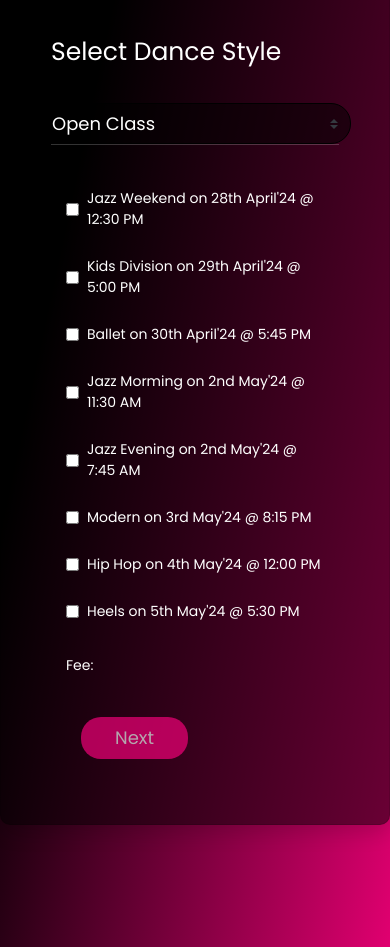
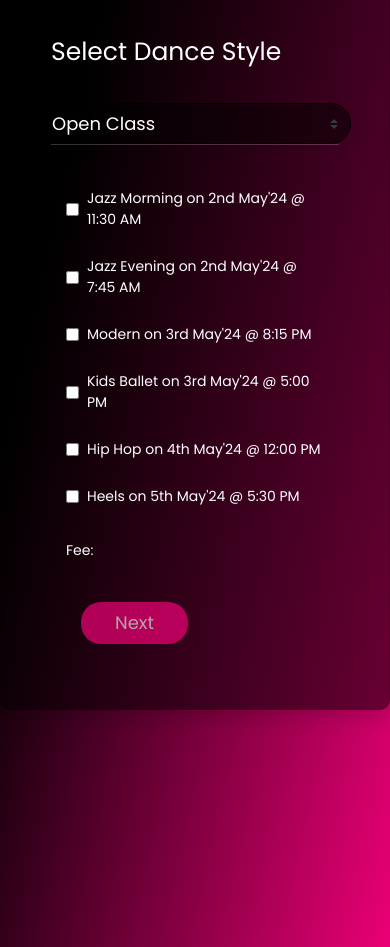
Before and after one commit to ShivekSinghal/hashtag-landing-page-main, a Flask app: template templates/selectbatchopenclass.html in a window 390 px wide. Shown: the part 571-1518 px from the top of the page. Run offline with Flask 2, Linux system fonts and the light colour scheme; the template is opened without the code that fills it, so the values that code supplies are empty.

Commit message:
Open Class Version4

```diff
--- a/templates/selectbatchopenclass.html
+++ b/templates/selectbatchopenclass.html
@@ -385,38 +385,12 @@
                         <div class="container">
                                 <div class="row" >
 <!--                                    <h4 style="color : #ffffff; padding : 0px 0px 20px 15px;">Batch :</h4>-->
-                                        <div class="col-md-12">
-                                            <div class="form-group d-flex align-items-center" >
-                                                <input class="custom-checkbox" type="checkbox" id="jazzcheckbox" name="batch[]" value="Jazz" aria-required="true"  onchange="updateFee()">
 
-                                                <label class="checkbox-inline" for="jazzcheckbox">
-                                                </label>
-                                                <span class="ml-2">Jazz Weekend on 28th April'24 @ 12:30 PM</span>
-                                            </div>
-                                        </div>
-                                        <div class="col-md-12">
-                                            <div class="form-group d-flex align-items-center">
-                                                <input class="custom-checkbox" type="checkbox" id="balletcheckbox" name="batch[]" value="Kids Division" onchange="updateFee()">
-
-                                                <label class="checkbox-inline" for="balletcheckbox">
-                                                </label>
-                                                <span class="ml-2">Kids Division on 29th April'24 @ 5:00 PM</span>
-                                            </div>
-                                        </div>
-                                        <div class="col-md-12">
-                                            <div class="form-group d-flex align-items-center">
-                                                <input class="custom-checkbox" type="checkbox" id="balletcheckbox2" name="batch[]" value="Ballet" onchange="updateFee()">
-
-                                                <label class="checkbox-inline" for="balletcheckbox">
-                                                </label>
-                                                <span class="ml-2">Ballet on 30th April'24 @ 5:45 PM</span>
-                                            </div>
-                                        </div>
                                         <div class="col-md-12">
                                             <div class="form-group d-flex align-items-center" >
                                                 <input class="custom-checkbox" type="checkbox" id="jazzcheckbox2" name="batch[]" value="Jazz1.2" aria-required="true"  onchange="updateFee()">
 
-                                                <label class="checkbox-inline" for="jazzcheckbox">
+                                                <label class="checkbox-inline" for="jazzcheckbox2">
                                                 </label>
                                                 <span class="ml-2">Jazz Morming on 2nd May'24 @ 11:30 AM</span>
                                             </div>
@@ -425,7 +399,7 @@
                                             <div class="form-group d-flex align-items-center" >
                                                 <input class="custom-checkbox" type="checkbox" id="jazzcheckbox3" name="batch[]" value="Jazz1.1" aria-required="true"  onchange="updateFee()">
 
-                                                <label class="checkbox-inline" for="jazzcheckbox">
+                                                <label class="checkbox-inline" for="jazzcheckbox3">
                                                 </label>
                                                 <span class="ml-2">Jazz Evening on 2nd May'24 @ 7:45 AM</span>
                                             </div>
@@ -437,6 +411,15 @@
                                                 <label class="checkbox-inline" for="moderncheckbox">
                                                 </label>
                                                 <span class="ml-2">Modern on 3rd May'24 @ 8:15 PM</span>
+                                            </div>
+                                        </div>
+                                        <div class="col-md-12">
+                                            <div class="form-group d-flex align-items-center">
+                                                <input class="custom-checkbox" type="checkbox" id="balletcheckbox" name="batch[]" value="Kids Division" onchange="updateFee()">
+
+                                                <label class="checkbox-inline" for="balletcheckbox">
+                                                </label>
+                                                <span class="ml-2">Kids Ballet on 3rd May'24 @ 5:00 PM</span>
                                             </div>
                                         </div>
 
```
